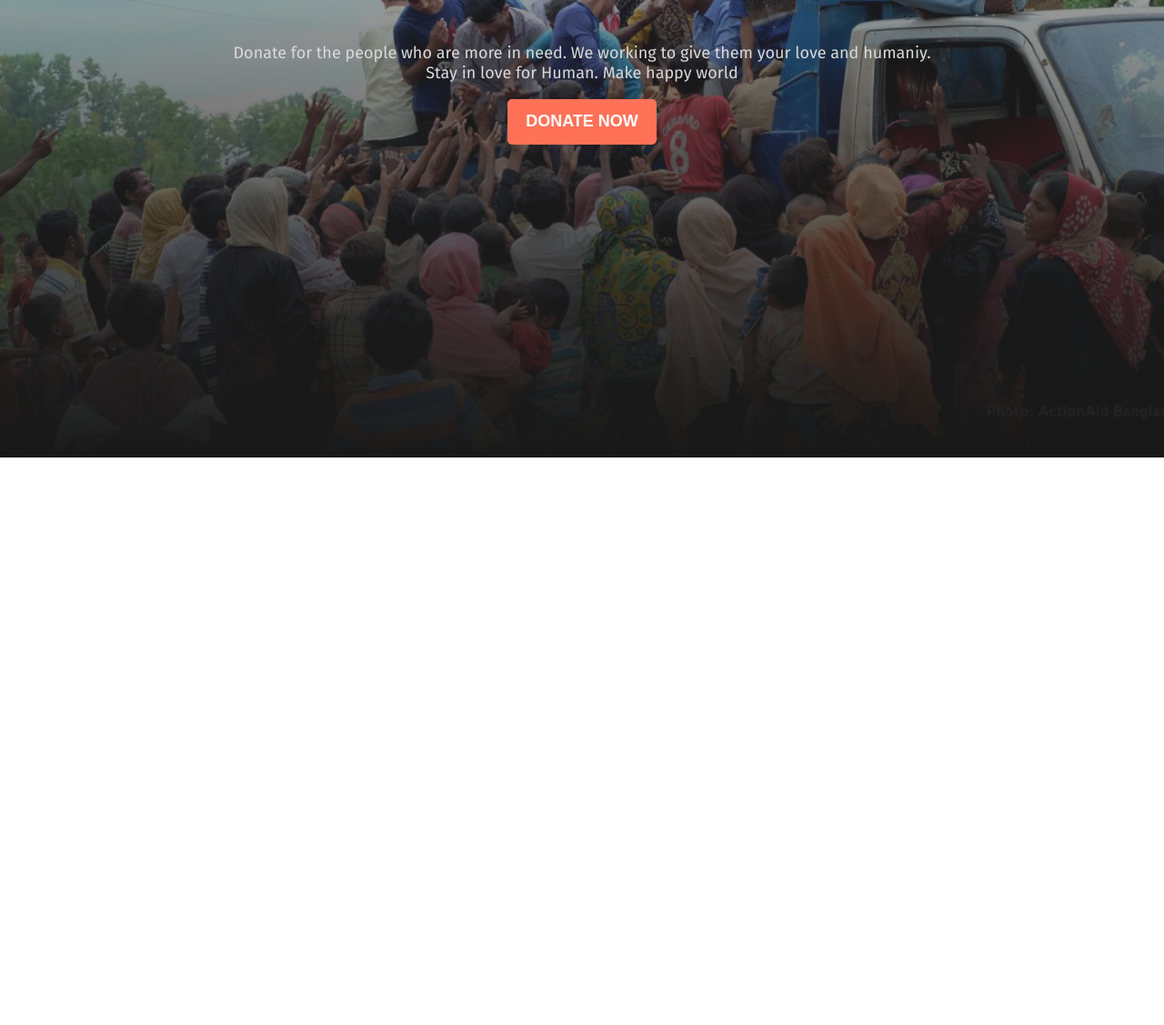
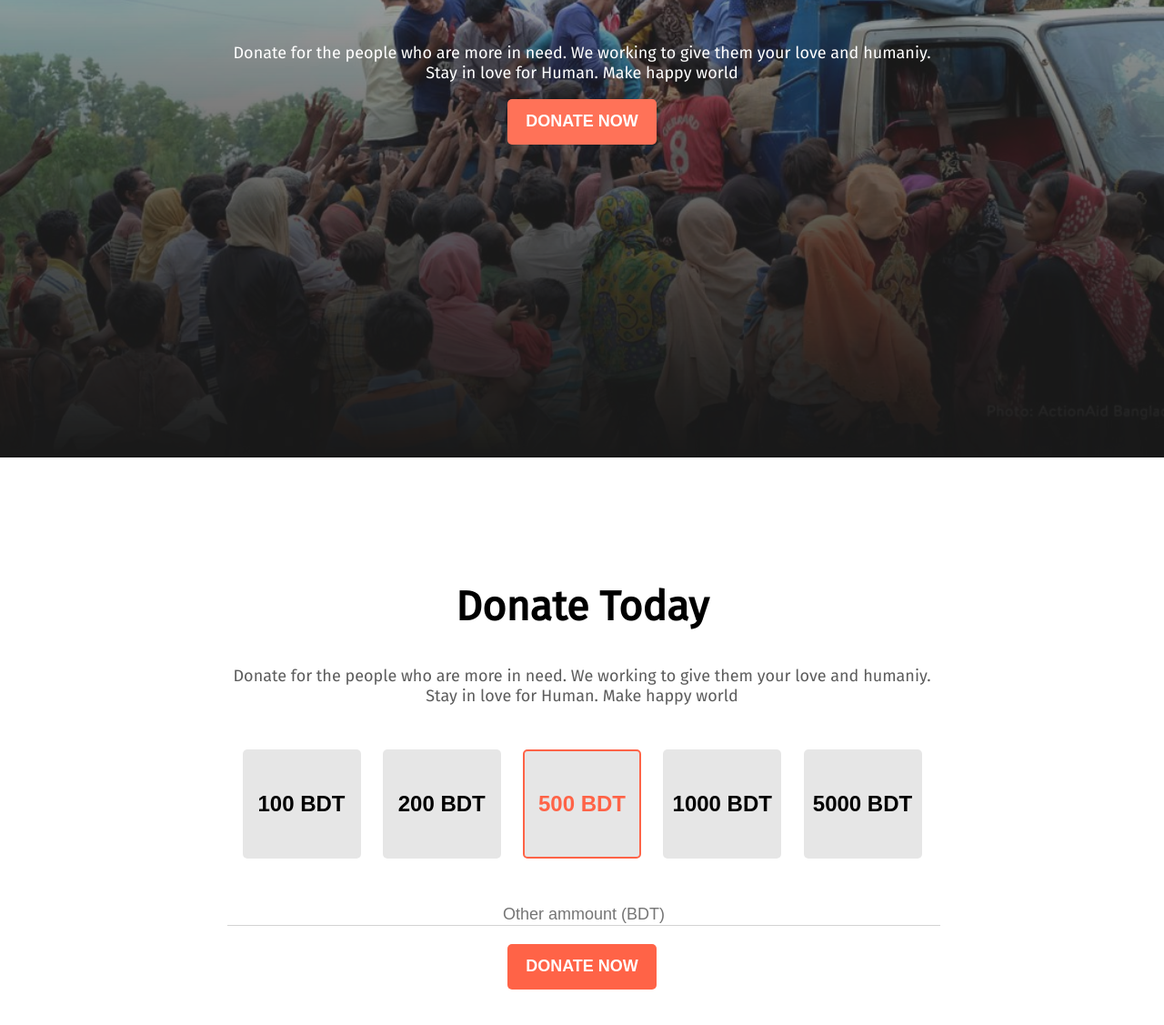
Before and after one commit to rakibul181/Donate-for-humanity, a plain HTML site: page index.html in a window 1280 px wide. Shown: the part 297-1424 px from the top of the page at 91% size. Before the commit the page ends 800 px from the top, so only its background shows below. Drawn offline with Linux system fonts and the light colour scheme.

Commit message:
Donation section complete and some privious code reuse and modifide

```diff
--- a/index.html
+++ b/index.html
@@ -12,12 +12,28 @@
 </head>
 
 <body>
-    <section class="top-section">
-        <div class="top-section-element">
+    <section id="top-section">
+        <div class="section-element">
             <h1>Let's Help The People Who Are More In Need</h1>
             <p>Donate for the people who are more in need. We working to give them your love and humaniy. Stay in love for Human. Make happy world</p>
             <button>DONATE NOW</button>
         </div>
     </section>
+
+    <section>
+        <div class="section-element">
+            <h2>Donate Today</h2>
+            <p>Donate for the people who are more in need. We working to give them your love and humaniy. Stay in love for Human. Make happy world</p>
+            <div class="donation-ammount">
+                <button>100 BDT</button>
+                <button>200 BDT</button>
+                <button id="select-ammount">500 BDT</button>
+                <button>1000 BDT</button>
+                <button>5000 BDT</button>
+            </div>
+            <input type="text"id="other-ammount" placeholder="Other ammount (BDT)"> <br>
+            <button>DONATE NOW</button>
+        </div>
+    </section>
 </body>
 </html>
--- a/style.css
+++ b/style.css
@@ -4,32 +4,25 @@ body{
     font-family: 'Fira Sans', sans-serif;
 }
 
-.top-section{
+section{
     height:100vh;
     width: 100%;
-    background-image: url(image/donation2.jpg), linear-gradient(rgba(0,0,0,0.1),rgba(0,0,0,1));
-    background-blend-mode: overlay;
-    opacity: 0.9;
-    position: absolute;
-    background-repeat: no-repeat;
-    background-size: cover;
 }
 h1{
     font-size: 60px;
     font-weight: bold;
     color: white;
 }
+h2{
+    font-size: 45px;
+    font-weight: bold;
+    color: black;
+}
 p{
     font-size: 18px;
-    color: rgb(214, 214, 214);
+    color: rgb(92, 92, 92);
 
 }
-.top-section-element{
-    text-align: center;
-    padding: 100px 250px;
-
-}
-
 button{
     height: 50px;
     padding: 5px 20px;
@@ -41,3 +34,45 @@ button{
     border-radius: 5px;
 
 }
+#top-section{
+    background-image: url(image/donation2.jpg), linear-gradient(rgba(0,0,0,0.1),rgba(0,0,0,1));
+    background-blend-mode: overlay;
+    opacity: 0.9;
+    position: relative;
+    background-repeat: no-repeat;
+    background-size: cover;
+
+}
+#top-section p{
+    color: white;
+}
+.section-element{
+    text-align: center;
+    padding: 100px 250px;
+
+}
+.donation-ammount{
+    padding: 30px 0px;
+}
+
+.donation-ammount button{
+    height: 120px;
+    width: 130px;
+    font-size: 24px;
+    padding: 0px 10px;
+    margin: 0px 10px;
+    color:black ;
+    background-color: rgb(230, 230, 230);
+}
+#select-ammount{
+    border: 2px solid tomato;
+    color: tomato;
+}
+#other-ammount{
+    width: 100%;
+    font-size: 18px;
+    margin: 20px 0px;
+    text-align: center;
+    border: lightgray;
+    border-bottom: 1px solid lightgray;
+}
```
